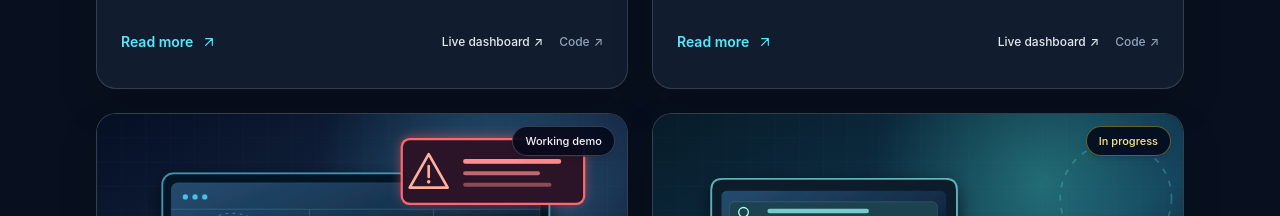
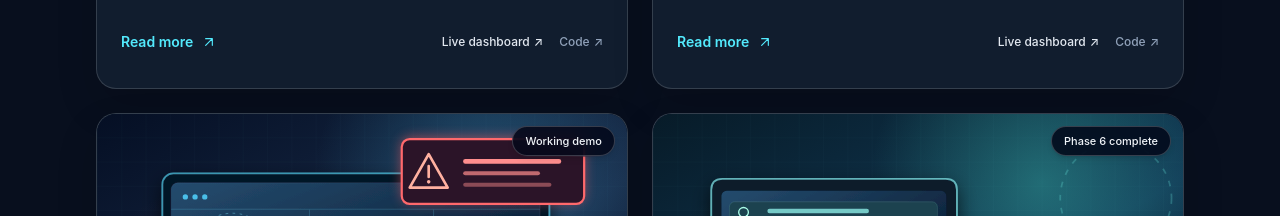
Before and after one commit to NamanSaini04/naman-ai-portfolio, a React (Vite) app: page / in a window 1280 px wide. Shown: the part 2660-2876 px from the top of the page. Built offline with nearby package versions, Linux system fonts and the light colour scheme.

Commit message:
Mark job market platform Phase 6 complete

```diff
--- a/src/components/ProjectCard.jsx
+++ b/src/components/ProjectCard.jsx
@@ -52,7 +52,7 @@ export default function ProjectCard({ project }) {
   const cover = covers[project.id]
   const caseStudy = caseStudies[project.id]
   const isInProgress = project.status.startsWith('In Progress')
-  const status = isInProgress ? 'In progress' : project.id === 'soc-copilot' ? 'Working demo' : 'Completed'
+  const status = isInProgress ? 'In progress' : project.id === 'soc-copilot' ? 'Working demo' : project.status
 
   return (
     <motion.article
--- a/src/data/portfolio.js
+++ b/src/data/portfolio.js
@@ -63,7 +63,7 @@ export const projects = [
     id: 'job-market',
     title: 'Job Market Data Engineering Platform',
     category: 'DATA ENGINEERING / PIPELINES',
-    status: 'In Progress — Phase 6',
+    status: 'Phase 6 complete',
     description: 'A daily UK hiring-data pipeline collecting from approved feeds, modelling historical records with PostgreSQL and dbt, and publishing aggregated hiring insights.',
     technologies: ['Python', 'PostgreSQL', 'SQL', 'dbt', 'Airflow', 'Docker', 'Streamlit', 'Pytest'],
     disclosure: 'Published dashboard uses tested aggregate snapshots, updated manually; the historical window is still short.',
```
